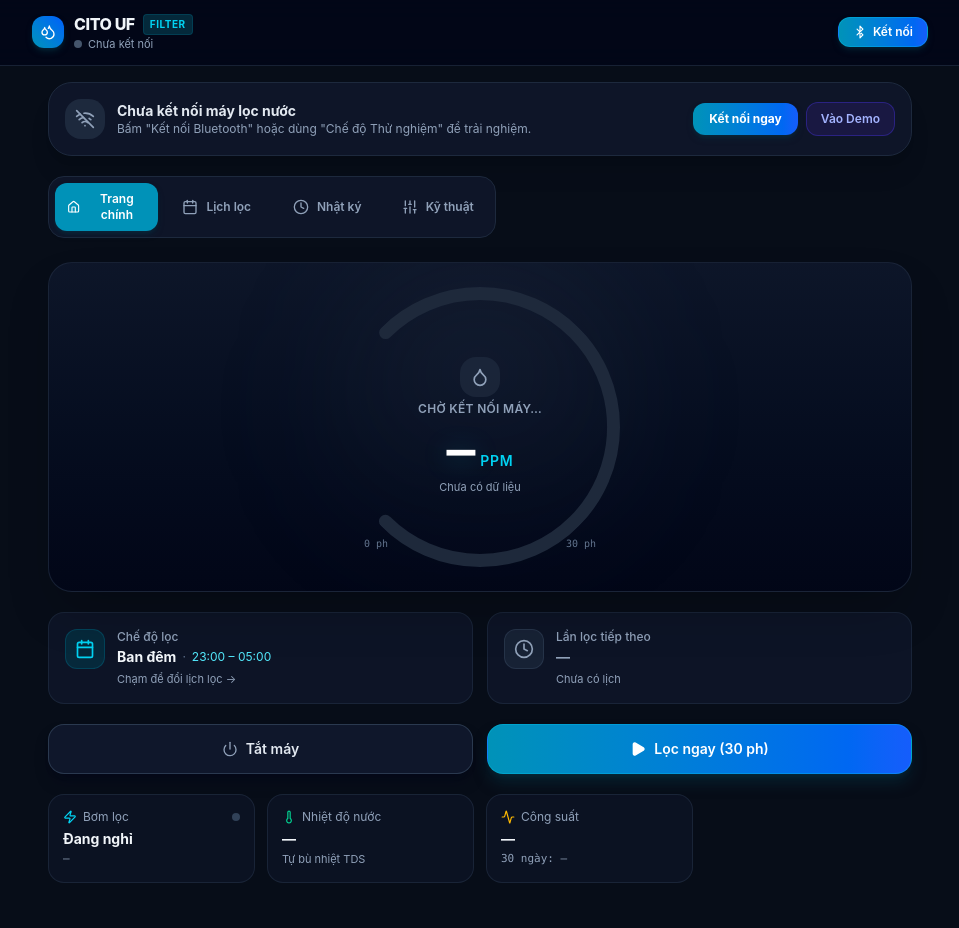
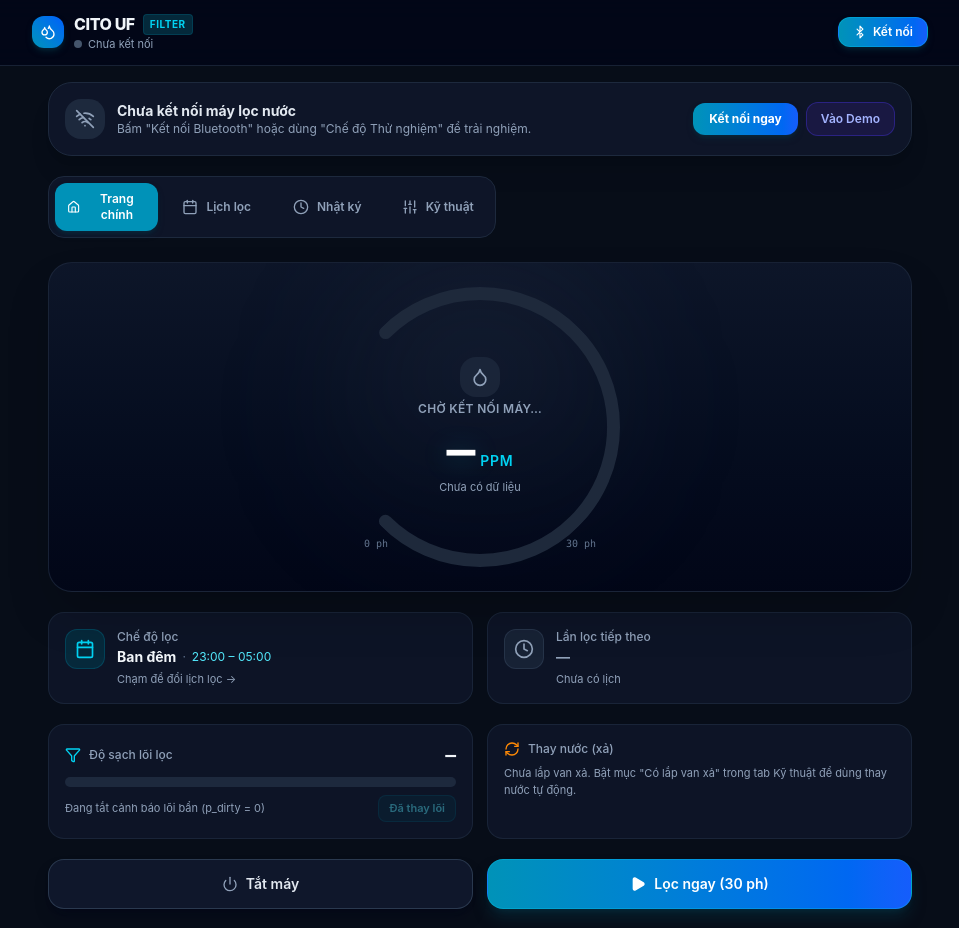
Before and after one commit to Duy2kne/CitoUfFilter, a React (Vite) app: page / in a window 1280 px wide. Shown: the top 928 px of the page, without its empty margins (160-1119 px from the left). Built offline with nearby package versions, Linux system fonts and the light colour scheme.

Commit message:
Update HomeTab.tsx

```diff
--- a/src/components/HomeTab.tsx
+++ b/src/components/HomeTab.tsx
@@ -11,8 +11,10 @@ import {
   CheckCircle2,
   Clock,
   Droplet,
+  Filter,
   Flame,
   Gauge,
+  RefreshCw,
   HelpCircle,
   Play,
   Power,
@@ -26,7 +28,9 @@ import {
   FILTER_MODES,
   formatCurrent,
   formatDuration,
+  formatLocalHm,
   formatTdsAge,
+  isLockedFault,
   parseErrors,
   UfConfig,
   UfStatus,
@@ -51,6 +55,7 @@ export const HomeTab: React.FC<HomeTabProps> = ({
   const [localNext, setLocalNext] = useState<number>(-1);
   const [localRunLeft, setLocalRunLeft] = useState<number>(0);
   const [isMeasuringLoading, setIsMeasuringLoading] = useState(false);
+  const [isDrainLoading, setIsDrainLoading] = useState(false);
 
   useEffect(() => {
     if (!status) return;
@@ -67,7 +72,9 @@ export const HomeTab: React.FC<HomeTabProps> = ({
   }, []);
 
   const isPowerOn = status ? status.pw === 1 : true;
-  const isFiltering = status ? status.st === 2 || status.st === 3 : false;
+  const isDraining = status ? status.st === 6 : false;
+  // Bom dang chay 1 luot co tien do (loc lich / loc tay / thay nuoc)
+  const isFiltering = status ? status.st === 2 || status.st === 3 || status.st === 6 : false;
   const isManual = status ? status.man === 1 : false;
   const isMeasuring = status ? status.st === 4 : false;
   const isFault = status ? status.st === 5 : false;
@@ -77,13 +84,14 @@ export const HomeTab: React.FC<HomeTabProps> = ({
     : FILTER_MODES[3];
 
   const activeErrors = status ? parseErrors(status.err, status.wrn) : [];
-  const hasLockError = status ? (status.err & 0x22) !== 0 : false;
+  const hasLockError = status ? isLockedFault(status.err) : false;
+  const hasDrainValve = (config?.drain ?? 0) === 1 || (status?.d?.[0] ?? 0) === 1;
 
-  // Circular gauge calculations
+  // Circular gauge calculations: vong chay theo phan DA chay cua luot (giong man hinh may)
   const totalRunSecs = status?.run.tot || (config?.fmin ? config.fmin * 60 : 1800);
   const remainingSecs = Math.max(0, localRunLeft);
   const progressRatio = isFiltering && totalRunSecs > 0
-    ? Math.min(1, Math.max(0, remainingSecs / totalRunSecs))
+    ? Math.min(1, Math.max(0, 1 - remainingSecs / totalRunSecs))
     : 0;
 
   // SVG parameters
@@ -110,6 +118,9 @@ export const HomeTab: React.FC<HomeTabProps> = ({
     }
     if (isMeasuring) {
       return { text: 'Đang đo TDS nước…', color: 'text-purple-400', glow: 'from-purple-600/30 to-transparent' };
+    }
+    if (isDraining) {
+      return { text: 'Đang thay nước (xả)', color: 'text-orange-400', glow: 'from-orange-600/30 to-transparent' };
     }
     if (status.st === 3) {
       return { text: 'Đang lọc tay', color: 'text-blue-400', glow: 'from-blue-600/30 to-transparent' };
@@ -158,6 +169,38 @@ export const HomeTab: React.FC<HomeTabProps> = ({
   const handleClearFaults = () => {
     onSendCommand('CLEAR_FAULTS');
   };
+
+  const handleToggleDrain = async () => {
+    if (!status) return;
+    if (isDraining) {
+      onSendCommand('DRAIN', { on: false });
+      return;
+    }
+    onRequestConfirm(
+      'Thay nước ngay?',
+      `Máy sẽ đóng van lọc, mở van xả và bơm nước ra ngoài trong ${formatDuration(config?.d_sec ?? 60)}. Tiếp tục?`,
+      async () => {
+        try {
+          setIsDrainLoading(true);
+          await onSendCommand('DRAIN', { on: true });
+        } finally {
+          setIsDrainLoading(false);
+        }
+      }
+    );
+  };
+
+  const handleFilterReset = () => {
+    onRequestConfirm(
+      'Đã thay lõi lọc mới?',
+      'Máy sẽ quên dòng bơm lúc lõi sạch cũ và học lại ở lượt lọc sau (độ sạch tạm hiện "chưa biết").',
+      () => onSendCommand('FILTER_RESET')
+    );
+  };
+
+  // Do sach loi loc: xanh >= 50 %, vang 20-50 %, do < 20 %
+  const fcl = status?.fcl ?? -1;
+  const fclColor = fcl < 0 ? 'bg-slate-700' : fcl >= 50 ? 'bg-emerald-500' : fcl >= 20 ? 'bg-amber-500' : 'bg-rose-500';
 
   const handleSyncTime = () => {
     const localEpochSeconds = Math.floor(Date.now() / 1000 - new Date().getTimezoneOffset() * 60);
@@ -211,7 +254,7 @@ export const HomeTab: React.FC<HomeTabProps> = ({
 
                 {/* Inline Action for Specific Error */}
                 <div className="shrink-0 pt-0.5">
-                  {(err.code === 'E1' || err.code === 'E2' || err.code === 'E5' || err.code === 'E6') && (
+                  {['E1', 'E2', 'E5', 'E6', 'E11', 'E12'].includes(err.code) && (
                     <button
                       onClick={handleClearFaults}
                       className="px-3 py-1.5 text-xs font-semibold text-white bg-rose-600 hover:bg-rose-500 rounded-xl shadow-sm transition-all"
@@ -326,7 +369,7 @@ export const HomeTab: React.FC<HomeTabProps> = ({
             0 ph
           </div>
           <div className="absolute bottom-4 right-6 text-[10px] font-mono text-slate-500">
-            {config?.fmin || 30} ph
+            {isFiltering ? Math.max(1, Math.round(totalRunSecs / 60)) : config?.fmin || 30} ph
           </div>
         </div>
       </div>
@@ -369,7 +412,7 @@ export const HomeTab: React.FC<HomeTabProps> = ({
           </div>
           <div className="min-w-0 flex-1">
             <div className="text-xs text-slate-400 font-medium">
-              {isFiltering ? 'Thời gian còn lại' : 'Lần lọc tiếp theo'}
+              {isDraining ? 'Thay nước còn lại' : isFiltering ? 'Thời gian còn lại' : 'Lần lọc tiếp theo'}
             </div>
 
             {isFiltering ? (
@@ -409,6 +452,93 @@ export const HomeTab: React.FC<HomeTabProps> = ({
               </div>
             )}
           </div>
+        </div>
+      </div>
+
+      {/* Loi loc + Thay nuoc */}
+      <div className="grid grid-cols-1 sm:grid-cols-2 gap-3.5">
+        {/* Do sach loi loc (theo dong bom) */}
+        <div className="p-4 rounded-2xl bg-slate-900/80 border border-slate-800/80">
+          <div className="flex items-center justify-between">
+            <div className="flex items-center gap-2 text-xs text-slate-400 font-medium">
+              <Filter className="w-4 h-4 text-cyan-400" />
+              <span>Độ sạch lõi lọc</span>
+            </div>
+            <span className="text-lg font-black font-mono text-slate-100">{fcl < 0 ? '—' : `${fcl}%`}</span>
+          </div>
+          <div className="mt-2 h-2.5 rounded-full bg-slate-800 overflow-hidden">
+            <div className={`h-full rounded-full transition-all ${fclColor}`} style={{ width: `${fcl < 0 ? 0 : fcl}%` }} />
+          </div>
+          <div className="flex items-center justify-between mt-2 gap-2">
+            <span className="text-[11px] text-slate-400">
+              {fcl < 0
+                ? (config?.p_dirty ?? 0) === 0
+                  ? 'Đang tắt cảnh báo lõi bẩn (p_dirty = 0)'
+                  : 'Máy học sau khi bơm chạy ổn định'
+                : `Lõi sạch ${status?.fcl_ma ?? 0} mA · bẩn ở ${config?.p_dirty ?? 0} mA`}
+            </span>
+            <button
+              onClick={handleFilterReset}
+              disabled={!status}
+              className="shrink-0 px-2.5 py-1 rounded-lg text-[11px] font-semibold text-cyan-300 bg-cyan-950/70 hover:bg-cyan-900 border border-cyan-800/60 disabled:opacity-40 transition-all"
+            >
+              Đã thay lõi
+            </button>
+          </div>
+        </div>
+
+        {/* Thay nuoc (van xa tuy chon) */}
+        <div className="p-4 rounded-2xl bg-slate-900/80 border border-slate-800/80">
+          <div className="flex items-center justify-between">
+            <div className="flex items-center gap-2 text-xs text-slate-400 font-medium">
+              <RefreshCw className={`w-4 h-4 text-orange-400 ${isDraining ? 'animate-spin' : ''}`} />
+              <span>Thay nước (xả)</span>
+            </div>
+            {hasDrainValve && (
+              <span className="text-[11px] text-slate-400">
+                Mỗi {config?.d_days ?? 3} ngày · xả {formatDuration(config?.d_sec ?? 60)}
+              </span>
+            )}
+          </div>
+          {!hasDrainValve ? (
+            <div className="text-[11px] text-slate-400 mt-2">
+              Chưa lắp van xả. Bật mục &quot;Có lắp van xả&quot; trong tab Kỹ thuật để dùng thay nước tự động.
+            </div>
+          ) : (
+            <div className="flex items-end justify-between mt-1.5 gap-2">
+              <div>
+                {isDraining ? (
+                  <div className="text-sm font-bold font-mono text-orange-300">
+                    Đang xả · còn {formatDuration(status?.dleft ?? 0)}
+                  </div>
+                ) : (
+                  <div className="text-sm font-bold font-mono text-slate-100">
+                    {status?.dnext_t ? `Lần tới ${formatLocalHm(status.dnext_t)}` : 'Chưa có giờ'}
+                    {status?.dnext_t ? (
+                      <span className="text-[11px] font-normal text-slate-400 ml-1.5">
+                        {new Date(status.dnext_t * 1000).getUTCDate().toString().padStart(2, '0')}/
+                        {(new Date(status.dnext_t * 1000).getUTCMonth() + 1).toString().padStart(2, '0')}
+                      </span>
+                    ) : null}
+                  </div>
+                )}
+                <div className="text-[11px] text-slate-400 mt-0.5">
+                  {status ? `Van xả ${status.d[1] === 1 ? 'mở' : 'đóng'} · ${formatCurrent(status.d[3])}` : '—'}
+                </div>
+              </div>
+              <button
+                onClick={handleToggleDrain}
+                disabled={!isPowerOn || hasLockError || isDrainLoading}
+                className={`shrink-0 px-3 py-1.5 rounded-xl text-xs font-semibold border transition-all disabled:opacity-40 ${
+                  isDraining
+                    ? 'bg-rose-600 hover:bg-rose-500 text-white border-rose-400/40'
+                    : 'bg-orange-950/70 hover:bg-orange-900 text-orange-300 border-orange-800/60'
+                }`}
+              >
+                {isDraining ? 'Dừng xả' : 'Thay nước ngay'}
+              </button>
+            </div>
+          )}
         </div>
       </div>
 
```
